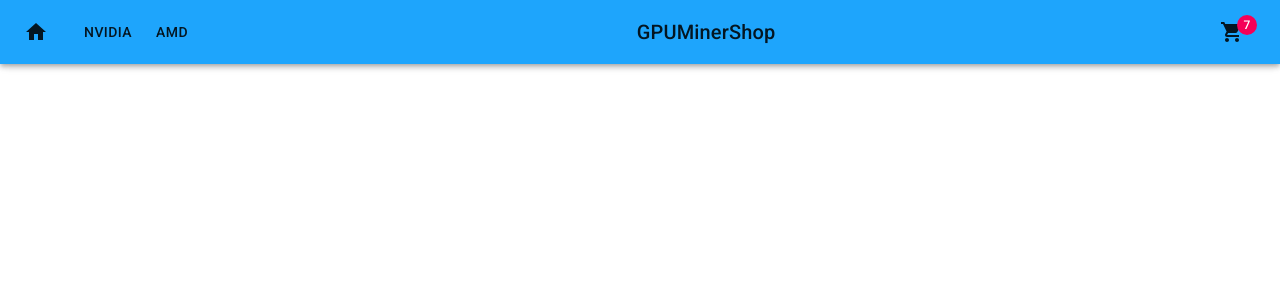
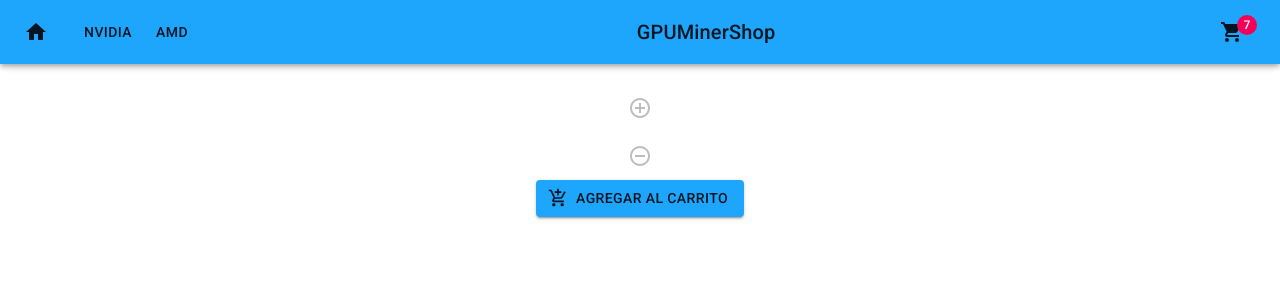
Before and after one commit to Emmanuel3240/GPUMinerShop, a React (Create React App) app: page /counter in a window 1280 px wide. Shown: the top 300 px of the page. Built offline with nearby package versions, Linux system fonts and the light colour scheme.

Commit message:
counter prueba

```diff
--- /dev/null
+++ b/src/components/Counter/Counter.jsx
@@ -0,0 +1,51 @@
+/* eslint-disable react/prop-types */
+import React, { useState } from 'react'
+import { IconButton, Typography, Button } from '@material-ui/core'
+import { makeStyles } from '@material-ui/core/styles'
+import { counterStyles } from './CounterStyles'
+import AddCircleOutlineIcon from '@material-ui/icons/AddCircleOutline'
+import RemoveCircleOutlineIcon from '@material-ui/icons/RemoveCircleOutline'
+import AddShoppingCartIcon from '@material-ui/icons/AddShoppingCart'
+
+const useStyle = makeStyles((theme) => counterStyles(theme))
+
+export const Counter = props => {
+  const { stock, valorInicial, cantidadProducto, onAdd } = props
+
+  const classes = useStyle()
+  const [count, setCount] = useState(valorInicial > cantidadProducto ? valorInicial : cantidadProducto)
+
+  const handleChangeCount = () => {
+    setCount(count + 1)
+  }
+  const handleChangeDiscount = () => {
+    setCount(count - 1)
+  }
+
+  return <div className={classes.generalContainer}>
+        <div className={classes.container}>
+            <Typography variant="h4" className={classes.counter}>{count}</Typography>
+            <div className={classes.buttonsContainer}>
+                <IconButton className={classes.counterButtons} onClick={e => handleChangeCount()} disabled={!(count < stock)}>
+                    <AddCircleOutlineIcon/>
+                </IconButton>
+                <IconButton className={classes.counterButtons} onClick={e => handleChangeDiscount()} disabled={count === valorInicial}>
+                    <RemoveCircleOutlineIcon/>
+                </IconButton>
+            </div>
+        </div>
+        <div>
+            <div className={classes.container}>
+                <Button
+                    variant="contained"
+                    color="primary"
+                    startIcon={<AddShoppingCartIcon/>}
+                    onClick={() => onAdd(count)}
+                    disabled={stock === 0}
+                >
+                    Agregar al carrito
+                </Button>
+            </div>
+        </div>
+    </div>
+}
--- /dev/null
+++ b/src/components/Counter/CounterStyles.js
@@ -0,0 +1,50 @@
+const commonJustify = {
+  display: 'flex',
+  justifyContent: 'center'
+}
+
+const commonDirection = {
+  flexDirection: 'column'
+}
+
+const commonAlign = {
+  alignSelf: 'center'
+}
+
+const commonColor = {
+  color: '#5c4000'
+}
+
+export const counterStyles = theme => {
+  return ({
+    generalContainer: {
+      ...commonJustify,
+      ...commonDirection,
+      margin: '20px 0px'
+    },
+    container: {
+      ...commonJustify
+    },
+    buttonsContainer: {
+      ...commonJustify,
+      ...commonDirection
+    },
+    counter: {
+      ...commonAlign
+    },
+    buttonCart: {
+      ...commonAlign,
+      marginTop: '10px',
+      border: 'solid 1px #5c4000',
+      fontFamily: 'Rubik',
+      ...commonColor,
+      '&:hover': {
+        color: '#FFFFFF',
+        backgroundColor: '#5c4000'
+      }
+    },
+    counterButtons: {
+      ...commonColor
+    }
+  })
+}
--- a/src/router/Router.jsx
+++ b/src/router/Router.jsx
@@ -4,6 +4,7 @@
 import { ItemDetailContainer } from '../screens/ItemDetailContainer/ItemDetailContainer'
 import { NavBar } from '../components/NavBar/NavBar'
 import { Cart } from '../screens/Cart/Cart'
+import { Counter } from '../components/Counter/Counter'
 
 export const Router = () => {
   return <BrowserRouter>
@@ -21,6 +22,9 @@
         <Route path="/cart">
           <Cart />
         </Route>
+        <Route path="/counter">
+          <Counter />
+        </Route>
       </Switch>
     </BrowserRouter>
 }
--- a/src/screens/ItemDetailContainer/components/ItemDetail/ItemDetail.jsx
+++ b/src/screens/ItemDetailContainer/components/ItemDetail/ItemDetail.jsx
@@ -19,9 +19,9 @@
 
 export const ItemDetail = props => {
   const classes = useStyles()
-  return <Container className={classes.cardGrid} maxWidth="md">
-    <Grid container spacing ={4}>
-    <Grid item xs={12} sm={12} md={12}>
+  return <Container className={classes.cardGrid} maxWidth="xs">
+    <Grid>
+    <Grid item xs={12}>
           <Card className={classes.card}>
             <CardMedia
             component='img'
@@ -53,6 +53,6 @@
             </CardContent>
           </Card>
         </Grid>
-    </Grid>
+        </Grid>
   </Container>
 }
--- a/src/screens/ItemListContainer/components/ItemList/ItemList.jsx
+++ b/src/screens/ItemListContainer/components/ItemList/ItemList.jsx
@@ -8,12 +8,6 @@
 const useStyles = makeStyles((theme) => ({
   cardGrid: {
     padding: '5px 0'
-  },
-  root: {
-    display: 'flex',
-    '& > * + *': {
-      marginLeft: theme.spacing(2)
-    }
   }
 }))
 
```
Also changed, not shown: src/components/ItemCount/ItemCount.jsx (deleted, +0 -47 lines), src/logo.svg (added).
